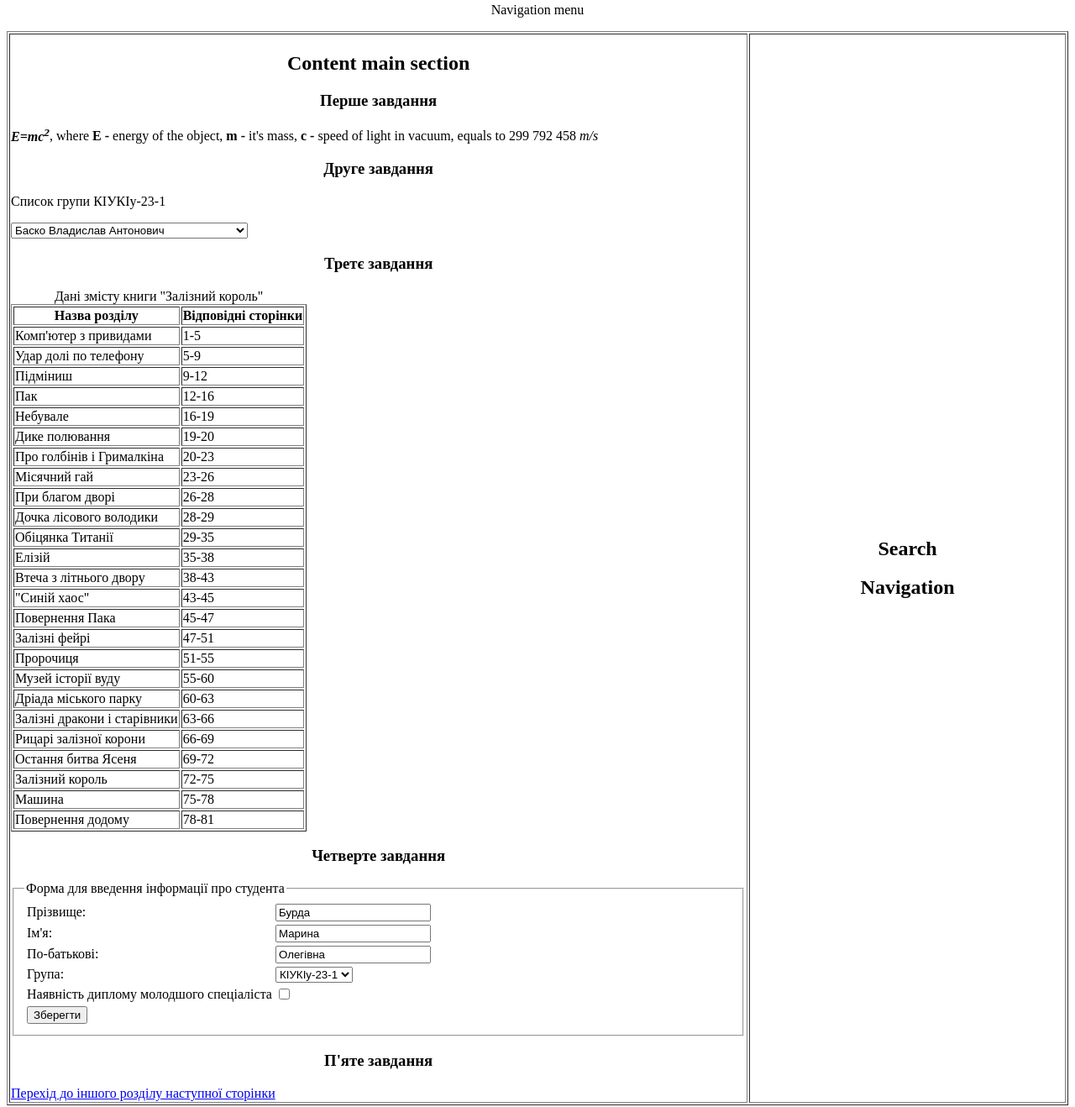
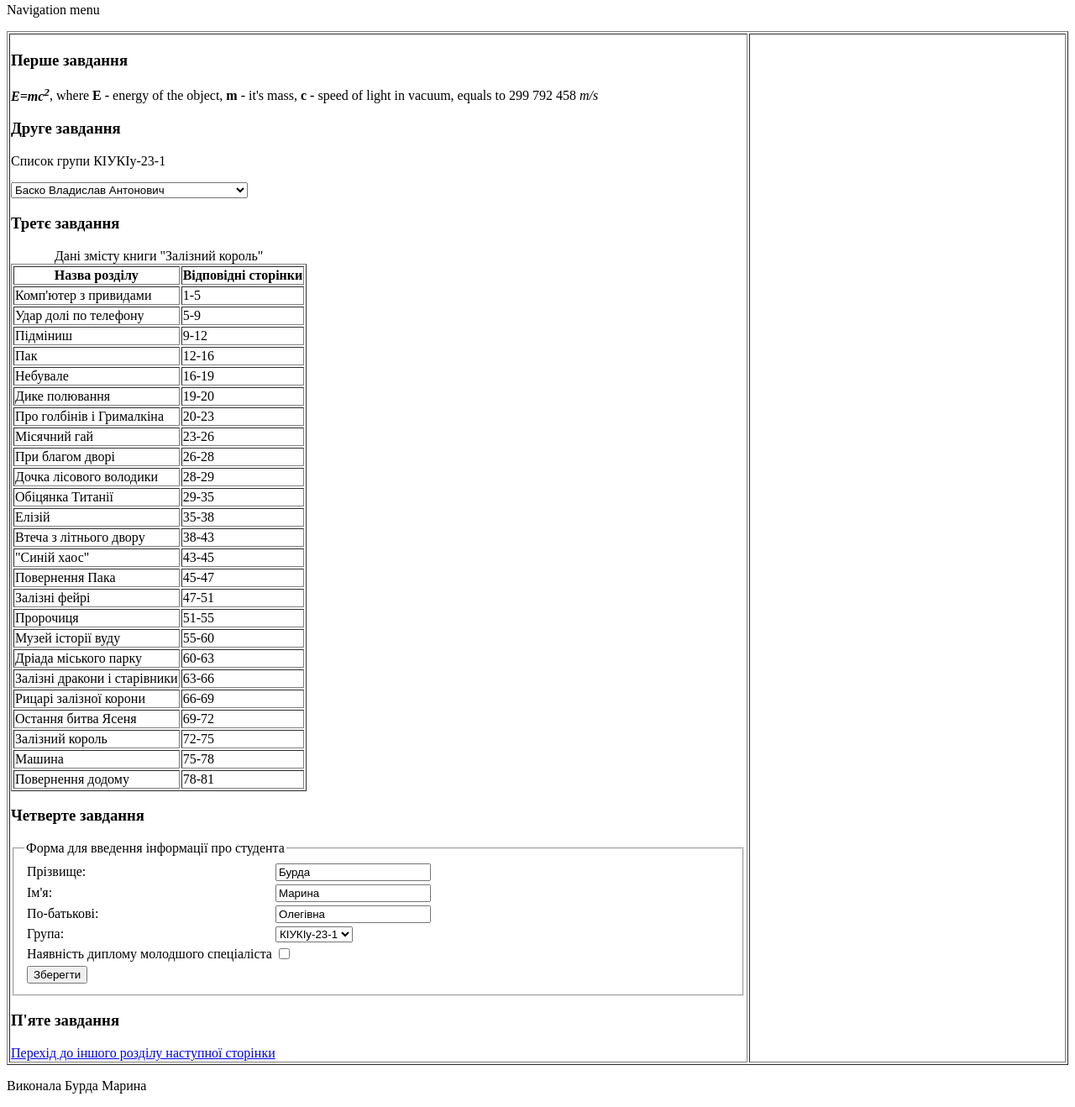
Before and after one commit to Maryna32/IntT-lab1, a plain HTML site: page index.html in a window 1280 px wide. Shown: the part 77-1395 px from the top of the page at 84% size. Drawn offline with Linux system fonts and the light colour scheme.

Commit message:
fixed bugs

```diff
--- a/index.html
+++ b/index.html
@@ -7,10 +7,10 @@
 </head>
 <body>
     <header>
-        <h1 align="center">Варіант №3</h1>
+        <h1>Варіант №3</h1>
     </header>
 
-    <nav align="center">
+    <nav>
         <p>Navigation menu</p>
     </nav>
 
@@ -19,12 +19,10 @@
             <tr>
                 <td width="70%" >
                     <section>
-
-                        <h2 align="center">Content main section</h2>
-                        <h3 align="center">Перше завдання</h3>
+                        <h3>Перше завдання</h3>
                         <span><b><i>E=mc<sup>2</sup></i></b>, where <b>E - </b>energy of the object, <b>m - </b>it&apos;s mass, <b>c - </b>speed of light in vacuum, equals to 299 792 458 <i>m/s</i></span>
 
-                        <h3 align="center">Друге завдання</h3>
+                        <h3>Друге завдання</h3>
                         <p>Список групи КІУКІу-23-1</p>
                         <select name="students" id="students">
                             <option value="1">Баско Владислав Антонович</option>
@@ -50,8 +48,8 @@
                             <option value="21">Якубовський Андрій Володимирович</option>
                         </select>
 
-                        <h3 align="center">Третє завдання</h3>
-                        <table border="1">
+                        <h3>Третє завдання</h3>
+                        <table border="1px">
                             <caption>Дані змісту книги "Залізний король"</caption>
                             <tr>
                                 <th>Назва розділу</th>
@@ -159,7 +157,7 @@
                             </tr>
                         </table>
 
-                        <h3 align="center">Четверте завдання</h3>
+                        <h3>Четверте завдання</h3>
                         <form action="#" method="post">
                             <fieldset>
                                 <legend>Форма для введення інформації про студента</legend>
@@ -200,23 +198,18 @@
                             </fieldset>
                         </form>
 
-                        <h3 align="center">П'яте завдання</h3>
+                        <h3>П'яте завдання</h3>
                         <a href="task5.html#main" target="_self">Перехід до іншого розділу наступної сторінки</a>
                     </section>
                 </td>
 
-                <td width="30%" >
-                    <h2 align="center">Search</h2>
-                    <nav>
-                        <h2 align="center">Navigation</h2>
-                    </nav>
-                </td>
+                <td width="30%"></td>
             </tr>
         </table>
     </main>
 
 
-    <footer align="center">
+    <footer>
         <p>Виконала Бурда Марина</p>
     </footer>
 </body>
```
